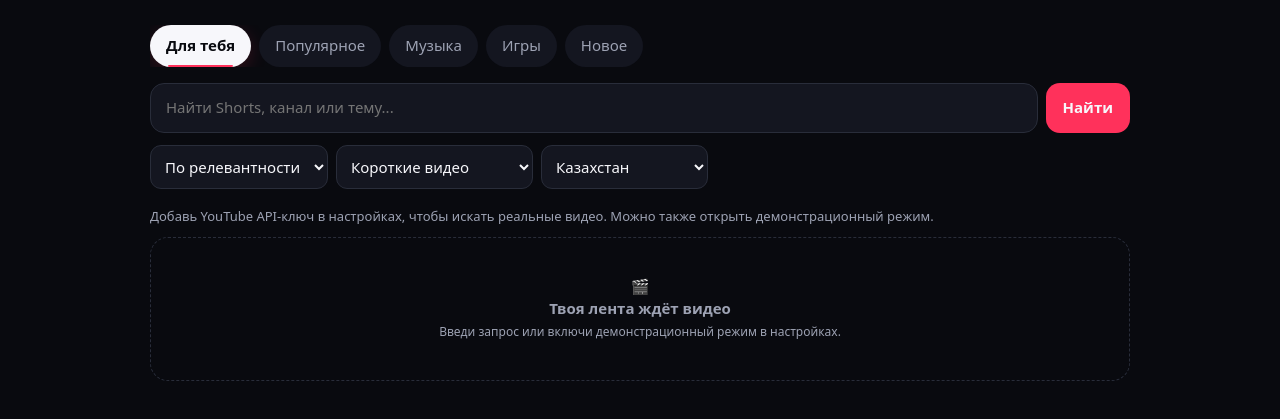
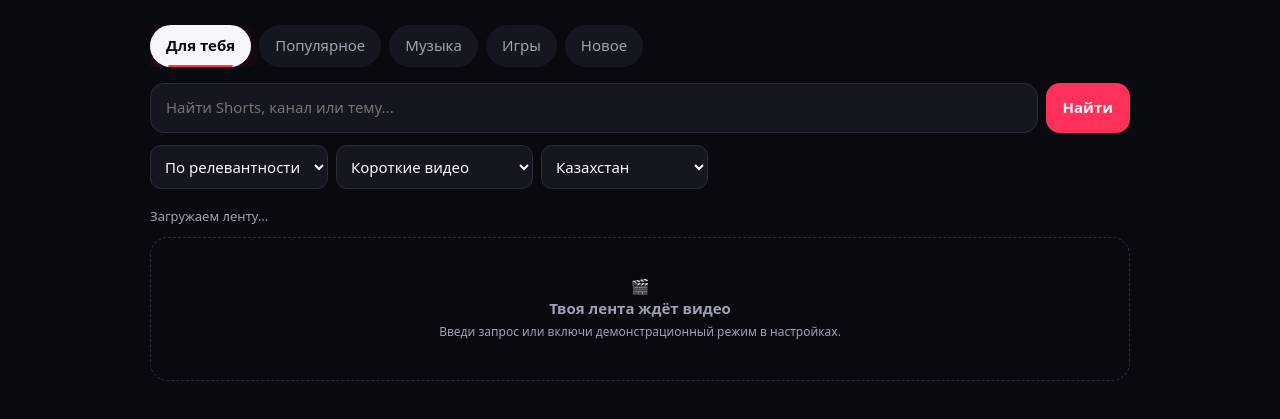
Before and after one commit to feodor667/ShortTok, a plain HTML site: page index.html in a window 1280 px wide. Shown: the part 69-488 px from the top of the page. Drawn offline with Linux system fonts and the light colour scheme.

Commit message:
Update status message and settings section

```diff
--- a/index.html
+++ b/index.html
@@ -135,11 +135,11 @@ button:focus-visible,input:focus-visible,select:focus-visible{outline:2px solid
 <div class="tabs"><button class="tab active" data-filter="shorts">Для тебя</button><button class="tab" data-filter="popular">Популярное</button><button class="tab" data-filter="music">Музыка</button><button class="tab" data-filter="gaming">Игры</button><button class="tab" data-filter="new">Новое</button></div>
 <div class="searchbox"><input id="query" placeholder="Найти Shorts, канал или тему..." autocomplete="off"><button class="primary" id="searchBtn">Найти</button></div>
 <div class="filters"><select id="sort"><option value="relevance">По релевантности</option><option value="date">Сначала новые</option><option value="viewCount">По просмотрам</option><option value="rating">По рейтингу</option></select><select id="duration"><option value="short">Короткие видео</option><option value="any">Любая длительность</option></select><select id="region"><option value="KZ">Казахстан</option><option value="US">США</option><option value="RU">Россия</option><option value="GB">Великобритания</option></select></div>
-<div class="status" id="status">Добавь YouTube API-ключ в настройках, чтобы искать реальные видео. Можно также открыть демонстрационный режим.</div>
+<div class="status" id="status">Загружаем ленту…</div>
 <div class="grid" id="videos"></div>
 <div class="empty" id="empty">🎬<br><b>Твоя лента ждёт видео</b><br><span class="small">Введи запрос или включи демонстрационный режим в настройках.</span></div>
 </section>
 <section class="page" id="savedPage"><h2>Избранное</h2><div class="status">Видео, которые ты сохранил.</div><div class="grid" id="savedGrid"></div><div class="empty" id="savedEmpty">Здесь пока пусто ⭐</div></section>
 <section class="page" id="historyPage"><h2>История</h2><div class="status">Недавно открытые видео на этом устройстве.</div><div class="grid" id="historyGrid"></div><div class="empty" id="historyEmpty">История просмотров пока пуста ◷</div><button class="action" id="clearHistory">Очистить историю</button></section>
 <section class="page" id="modsPage"><h2>Модификации</h2><div class="section"><h3>Стили интерфейса</h3><div class="theme-row"><button class="theme-dot" data-theme="dark">🌑 Dark</button><button class="theme-dot" data-theme="light">☀️ Light</button><button class="theme-dot" data-theme="neon">💜 Neon</button><button class="theme-dot" data-theme="ocean">🌊 Ocean</button></div></div><div class="section"><h3>Модули</h3><div class="setting"><div><b>Компактные карточки</b><small>Уменьшает промежутки в ленте</small></div><input class="switch" type="checkbox" data-pref="compact"></div><div class="setting"><div><b>Показывать канал</b><small>Имя автора под видео</small></div><input class="switch" type="checkbox" data-pref="showChannel" checked></div><div class="setting"><div><b>Анимации интерфейса</b><small>Плавное появление элементов</small></div><input class="switch" type="checkbox" data-pref="animations" checked></div><div class="setting"><div><b>Автовоспроизведение</b><small>Открывать видео сразу при выборе</small></div><input class="switch" type="checkbox" data-pref="autoplay" checked></div></div><div class="section"><h3>Экспериментальные темы</h3><p class="small">В будущем сюда можно добавлять пользовательские CSS-темы и наборы оформления.</p><button class="action" id="resetMods">Сбросить модификации</button></div></section>
-<section class="page" id="settingsPage"><h2>Настройки</h2><div class="section api-card"><div class="section-head"><div><span class="eyebrow">ПОДКЛЮЧЕНИЕ</span><h3>YouTube API</h3></div><span class="api-status" id="apiStatus">Проверка…</span></div><p class="small">ShortTok автоматически обращается к серверу сайта. API-ключ хранится на сервере и не показывается в браузере.</p><div class="api-detail"><span class="api-orb">▶</span><div><b id="apiStatusTitle">Проверяем подключение</b><small id="apiStatusText">Связываемся с сервером ShortTok…</small></div></div><button class="action" id="checkApi">Проверить подключение</button><p class="hint">Для реального поиска владелец сервера один раз задаёт YOUTUBE_API_KEY в настройках хостинга. В одиночном HTML-файле секретный ключ безопасно скрыть невозможно.</p></div><div class="section"><h3>Поиск и данные</h3><div class="setting"><div><b>Демонстрационный режим</b><small>Показывает тестовые карточки без подключения к YouTube</small></div><input class="switch" type="checkbox" id="demoMode"></div><div class="setting"><div><b>Сохранять историю</b><small>История остаётся на этом устройстве</small></div><input class="switch" type="checkbox" id="saveHist
+<section class="page" id="settingsPage"><h2>Настройки</h2><div class="section api-card"><div class="section-head"><div><span class="eyebrow">ПОДКЛЮЧЕНИЕ</span><h3>YouTube API</h3></div><span class="api-status" id="apiStatus">Проверка…</span></div><p class="small">ShortTok автоматически обращается к серверу сайта. API-ключ хранится на сервере и не показывается в браузере.</p><div class="api-detail"><span class="api-orb">▶</span><div><b id="apiStatusTitle">Проверяем подключение</b><small id="apiStatusText">Связываемся с сервером ShortTok…</small></div></div><button class="action" id="checkApi">Проверить подключение</button><p class="hint">Для реального поиска владелец сервера один раз задаёт YOUTUBE_API_KEY в настройках хостинга. В одиночном HTML-файле секретный ключ безопасно скрыть невозможно.</p></div><div class="section"><h3>Поиск и данные</h3><div class="setting"><div><b>Демонстрационный режим</b><small>Показывает тестовые карточки без подключения к YouTube</small></div><input class="switch" type="checkbox" id="demoMode"></div><div class="setting"><div><b>Сохранять историю</b><small>История остаётся на этом устройстве</small></div><input class="switch" type="checkbox" id="saveHistory" checked></div><button class="action" id="exportData">Экспорт настроек JSON</button> <butt
```
